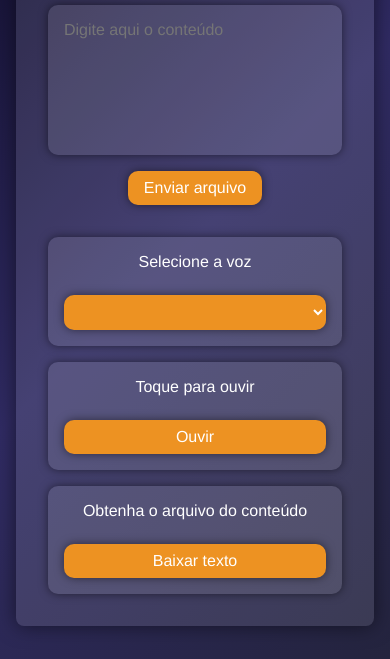
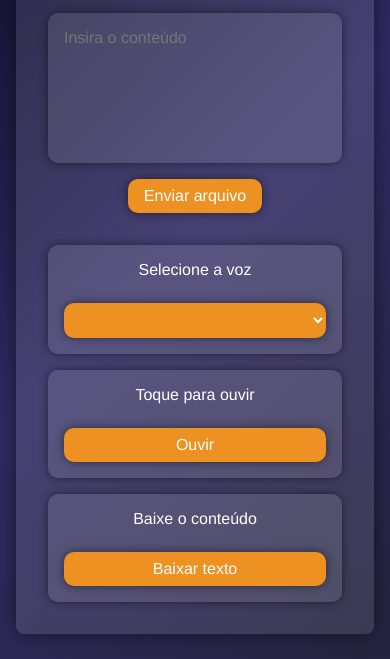
Before and after one commit to wesley-silv/Conversor-of-text-in-audio, a plain HTML site: page index.html in a window 390 px wide. Shown: the part 185-844 px from the top of the page. Drawn offline with Linux system fonts and the light colour scheme.

Commit message:
feat: Melhorando alguns aspectos textuais do projeto, adequação da responsividade do layout.

```diff
--- a/index.html
+++ b/index.html
@@ -14,7 +14,7 @@
       <div id="input-content">
         <textarea
           id="input-text"
-          placeholder="Digite aqui o conteúdo"
+          placeholder="Insira o conteúdo"
         ></textarea>
         <div class="file-upload">
           <label for="upload-file" id="file-label">Enviar arquivo</label>
@@ -31,7 +31,7 @@
           <button id="listen-btn">Ouvir</button>
         </div>
         <div class="action-box">
-          <p>Obtenha o arquivo do conteúdo</p>
+          <p>Baixe o conteúdo</p>
           <button id="download-text-btn">Baixar texto</button>
         </div>
       </div>
--- a/styles.css
+++ b/styles.css
@@ -30,7 +30,7 @@ body {
 .container h1 {
   font-size: 2rem;
   font-weight: bold;
-  margin-bottom: 1rem;
+  margin-bottom: 2rem;
   text-shadow: 0 0 10px rgba(237, 146, 34, 0.7),
     0 0 20px rgba(237, 146, 34, 0.7);
 }
```
